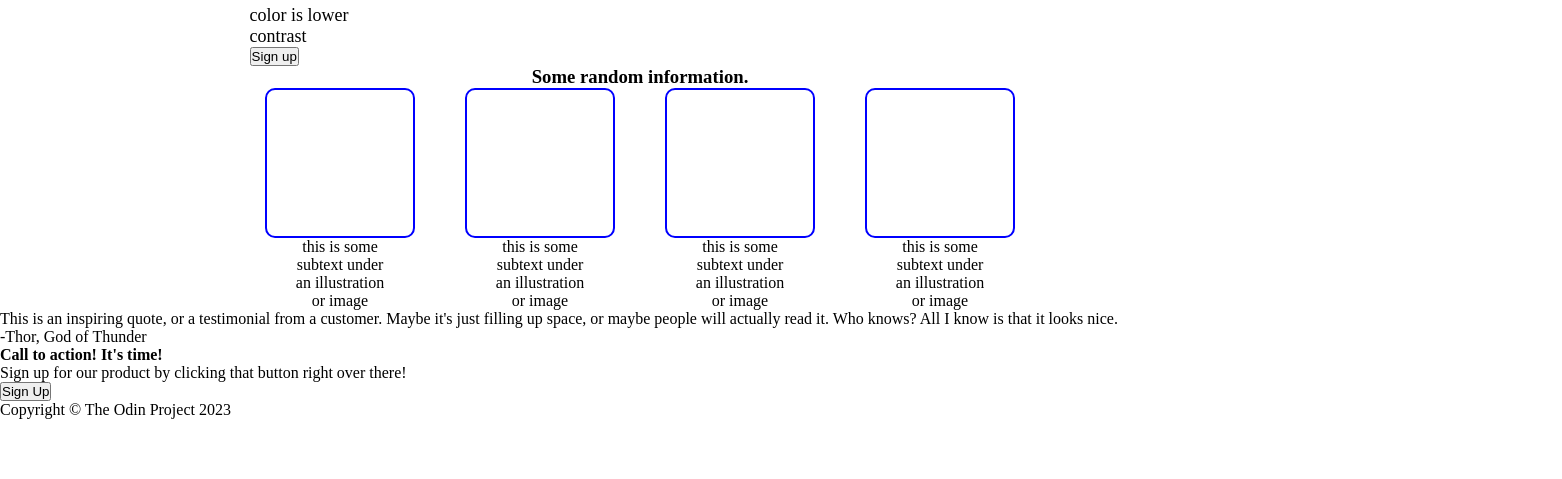
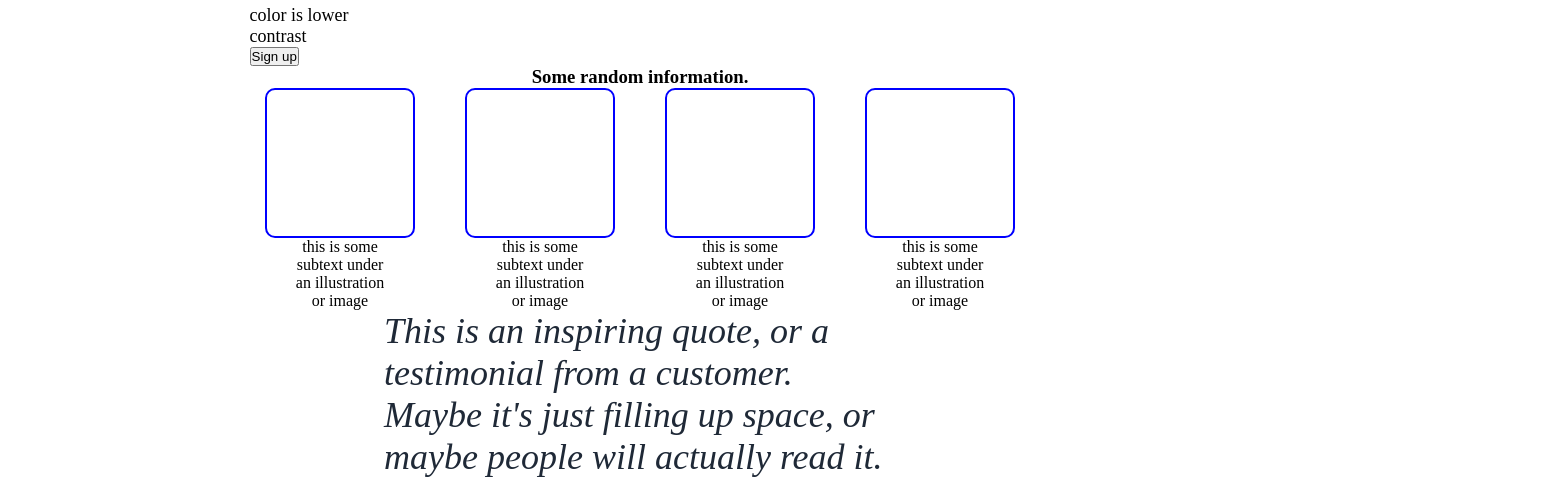
Before and after one commit to jcg0/odin-landingpage, a plain HTML site: page index.html in a window 1280 px wide. Shown: the part 283-762 px from the top of the page, 1562 px wide, since content can reach past the window. Drawn offline with Linux system fonts and the light colour scheme.

Commit message:
styled quote/testimonial section

```diff
--- a/index.html
+++ b/index.html
@@ -75,12 +75,12 @@
     </div>
 
     <div>
-      <p>
+      <p class="quote">
         This is an inspiring quote, or a testimonial from a customer. Maybe it's
         just filling up space, or maybe people will actually read it. Who knows?
         All I know is that it looks nice.
       </p>
-      <p>-Thor, God of Thunder</p>
+      <p class="quote-author">-Thor, God of Thunder</p>
     </div>
     <div>
       <div>
--- a/styles.css
+++ b/styles.css
@@ -78,3 +78,18 @@ h3 {
   width: 7vw;
   margin: auto
 }
+
+.quote {
+  font-size: 36px;
+  font-style: italic;
+  font-weight:300;
+  width: 40vw;
+  margin: auto;
+  color: #1F2937;
+}
+
+.quote-author {
+  display: flex;
+  justify-content: center;
+  width: 122vw;
+}
```
